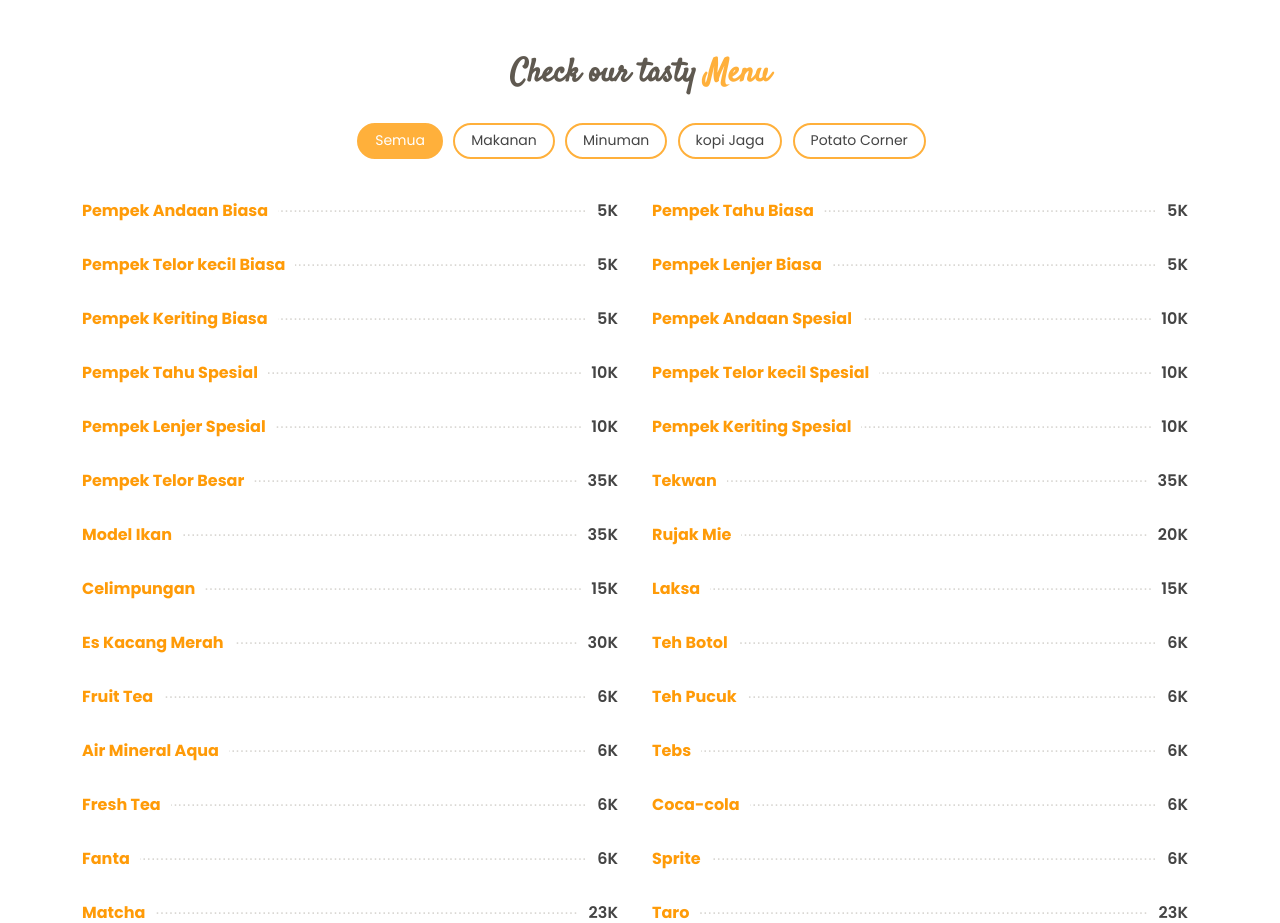
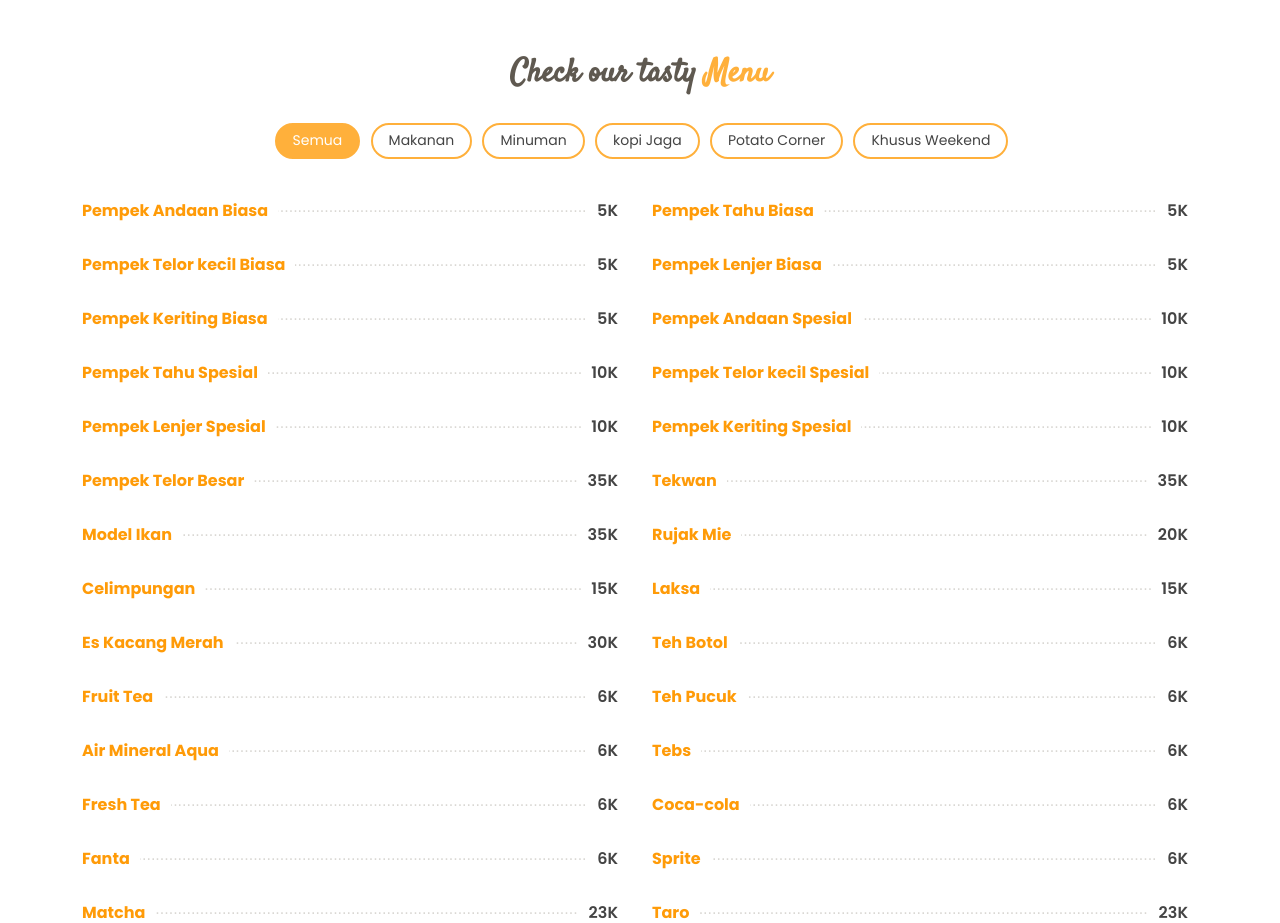
Before and after one commit to rizkym71338/daftar-menu, a plain HTML site: page index.html in a window 1280 px wide. Shown: the part 820-1743 px from the top of the page. Drawn offline with Linux system fonts and the light colour scheme.

Commit message:
update menu

```diff
--- a/index.html
+++ b/index.html
@@ -97,6 +97,7 @@
               <li data-filter=".filter-salads">Minuman</li>
               <li data-filter=".filter-specialty">kopi Jaga</li>
               <li data-filter=".filter-potato">Potato Corner</li>
+              <li data-filter=".filter-weekend">Khusus Weekend</li>
             </ul>
           </div>
         </div>
```
